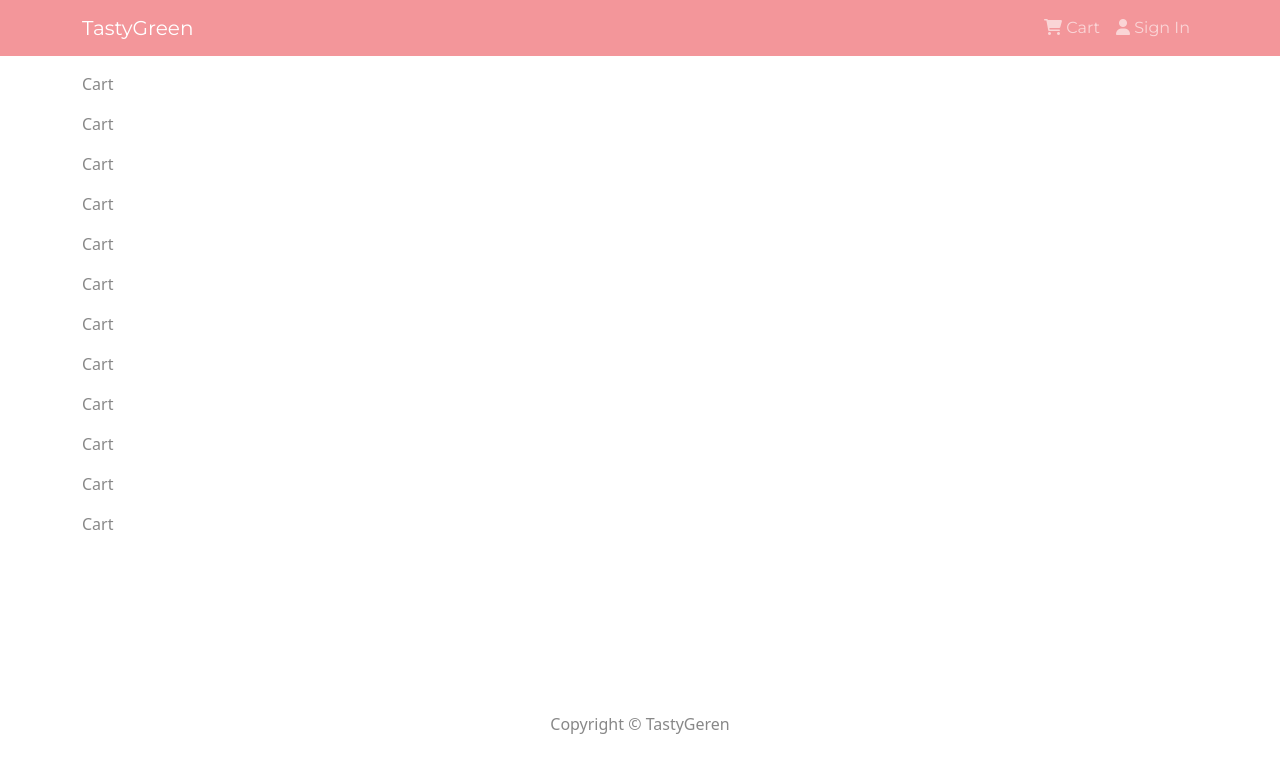
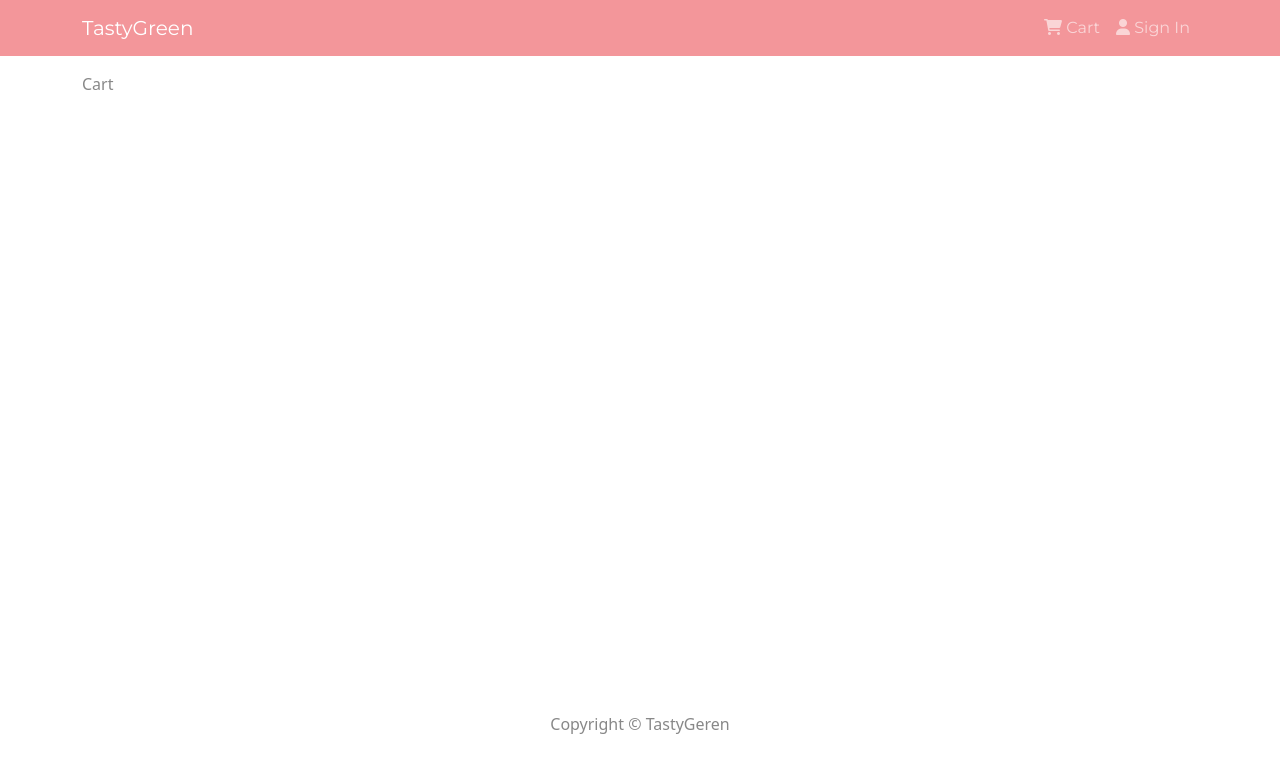
Before and after one commit to JS-Jamie/TastyGreen, a React (Create React App) app in the folder frontend/: page /cart in a window 1280 px wide. Shown: the top 772 px of the page. Built offline with nearby package versions, Linux system fonts and the light colour scheme.

Commit message:
Cart reducer & add to cart action

```diff
--- /dev/null
+++ b/frontend/src/constants/cartConstants.js
@@ -0,0 +1,2 @@
+export const CART_ADD_ITEM = 'CART_ADD_ITEM';
+export const CART_REMOVE_ITEM = 'CART_REMOVE_ITEM';
--- /dev/null
+++ b/frontend/src/reducers/cartReducers.js
@@ -0,0 +1,27 @@
+import { CART_ADD_ITEM } from '../constants/cartConstants';
+
+export const cartReducer = (state = { cartItems: [] }, action) => {
+  switch (action.type) {
+    case CART_ADD_ITEM:
+      const item = action.payload;
+
+      const existItem = state.cartItems.find((x) => x.product === item.product);
+
+      if (existItem) {
+        return {
+          ...state,
+          cartItems: state.cartItems.map((x) =>
+            x.product === existItem.product ? item : x
+          ),
+        };
+      } else {
+        return {
+          ...state,
+          cartItems: [...state.cartItems, item],
+        };
+      }
+
+    default:
+      return state;
+  }
+};
--- a/frontend/src/screens/CartScreen.js
+++ b/frontend/src/screens/CartScreen.js
@@ -2,22 +2,7 @@ import React from 'react';
 
 const CartScreen = () => {
   console.log('test');
-  return (
-    <div>
-      <p>Cart</p>
-      <p>Cart</p>
-      <p>Cart</p>
-      <p>Cart</p>
-      <p>Cart</p>
-      <p>Cart</p>
-      <p>Cart</p>
-      <p>Cart</p>
-      <p>Cart</p>
-      <p>Cart</p>
-      <p>Cart</p>
-      <p>Cart</p>
-    </div>
-  );
+  return <div>Cart</div>;
 };
 
 export default CartScreen;
--- a/frontend/src/store.js
+++ b/frontend/src/store.js
@@ -5,13 +5,20 @@ import {
   productListReducer,
   productDetailsReducer,
 } from './reducers/productReducers';
+import { cartReducer } from './reducers/cartReducers';
 
 const reducer = combineReducers({
   productList: productListReducer,
   productDetails: productDetailsReducer,
+  cart: cartReducer,
 });
 
-const initialState = {};
+const cartItemsFromStorage = localStorage.getItem('cartItems')
+  ? JSON.parse(localStorage.getItem('cartItems'))
+  : [];
+const initialState = {
+  cart: { cartItems: cartItemsFromStorage },
+}; //this is where I get cart items, token, user, etc. in initial state
 
 const middleware = [thunk];
 
```
Also changed, not shown: frontend/src/actions/cartActions.js (added, +19 -0 lines).
